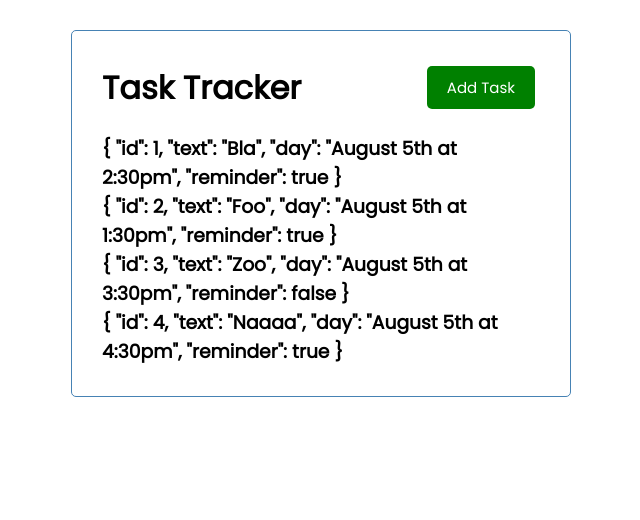
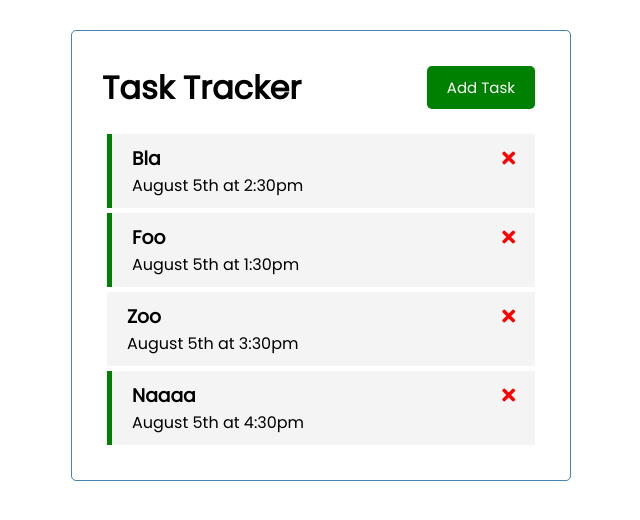
Before and after one commit to krisjwood/vue-task-tracker, a Vue app: page / in a window 1280 px wide. Shown: the top 520 px of the page, without its empty margins (319-959 px from the left). Built offline with nearby package versions, Linux system fonts and the light colour scheme.

Commit message:
add task css, delete button

```diff
--- a/public/index.html
+++ b/public/index.html
@@ -5,6 +5,7 @@
     <meta http-equiv="X-UA-Compatible" content="IE=edge">
     <meta name="viewport" content="width=device-width,initial-scale=1.0">
     <link rel="icon" href="<%= BASE_URL %>favicon.ico">
+    <link rel="stylesheet" href="https://cdnjs.cloudflare.com/ajax/libs/font-awesome/5.15.4/css/all.min.css" integrity="sha512-1ycn6IcaQQ40/MKBW2W4Rhis/DbILU74C1vSrLJxCq57o941Ym01SwNsOMqvEBFlcgUa6xLiPY/NS5R+E6ztJQ==" crossorigin="anonymous" referrerpolicy="no-referrer" />
     <title><%= htmlWebpackPlugin.options.title %></title>
   </head>
   <body>
--- a/src/App.vue
+++ b/src/App.vue
@@ -1,7 +1,12 @@
 <template>
   <div class="container">
     <Header title="Task Tracker" />
-    <Tasks :tasks="tasks" />
+    <Tasks
+      @delete-task="deleteTask"
+      ,
+      @toggle-task="toggleTask"
+      :tasks="tasks"
+    />
   </div>
 </template>
 
@@ -19,6 +24,14 @@
       tasks: [],
     };
   },
+  methods: {
+    deleteTask(id) {
+      if (confirm(`Are you sure you want to delete task ${id}?`)) {
+        this.tasks = this.tasks.filter((task) => task.id !== id);
+      }
+    },
+  },
+  emits: ["delete-task", "toggle-task"],
   created() {
     this.tasks = [
       {
--- /dev/null
+++ b/src/components/Task.vue
@@ -0,0 +1,49 @@
+<template>
+  <div :class="[task.reminder ? 'reminder' : '', 'task']">
+    <h3>
+      {{ task.text }}
+      <i @click="onDelete(task.id), onToggle(task.id)" class="fas fa-times"></i>
+    </h3>
+    <p>
+      {{ task.day }}
+    </p>
+  </div>
+</template>
+
+<script>
+export default {
+  name: "Task",
+  props: {
+    task: Object,
+  },
+  methods: {
+    onDelete(id) {
+      this.$emit("delete-task", id);
+    },
+    onToggle(id) {
+      this.$emit("toggle-task", id);
+    },
+  },
+};
+</script>
+
+<style>
+.fas {
+  color: red;
+}
+.task {
+  background: #f4f4f4;
+  margin: 5px;
+  padding: 10px 20px;
+  cursor: pointer;
+}
+
+.task.reminder {
+  border-left: 5px solid green;
+}
+.task h3 {
+  display: flex;
+  align-items: center;
+  justify-content: space-between;
+}
+</style>
--- a/src/components/Tasks.vue
+++ b/src/components/Tasks.vue
@@ -1,14 +1,23 @@
 <template>
   <div :key="task.id" v-for="task in tasks">
-    <h3>{{ task }}</h3>
+    <Task
+      @delete-task="$emit('delete-task', task.id)"
+      @toggle-task="$emit('toggle-task', task.id)"
+      :task="task"
+    />
   </div>
 </template>
 
 <script>
+import Task from "./Task.vue";
 export default {
   name: "Tasks",
   props: {
     tasks: Array,
   },
+  components: {
+    Task,
+  },
+  emits: ["delete-task", "toggle-task"],
 };
 </script>
```
